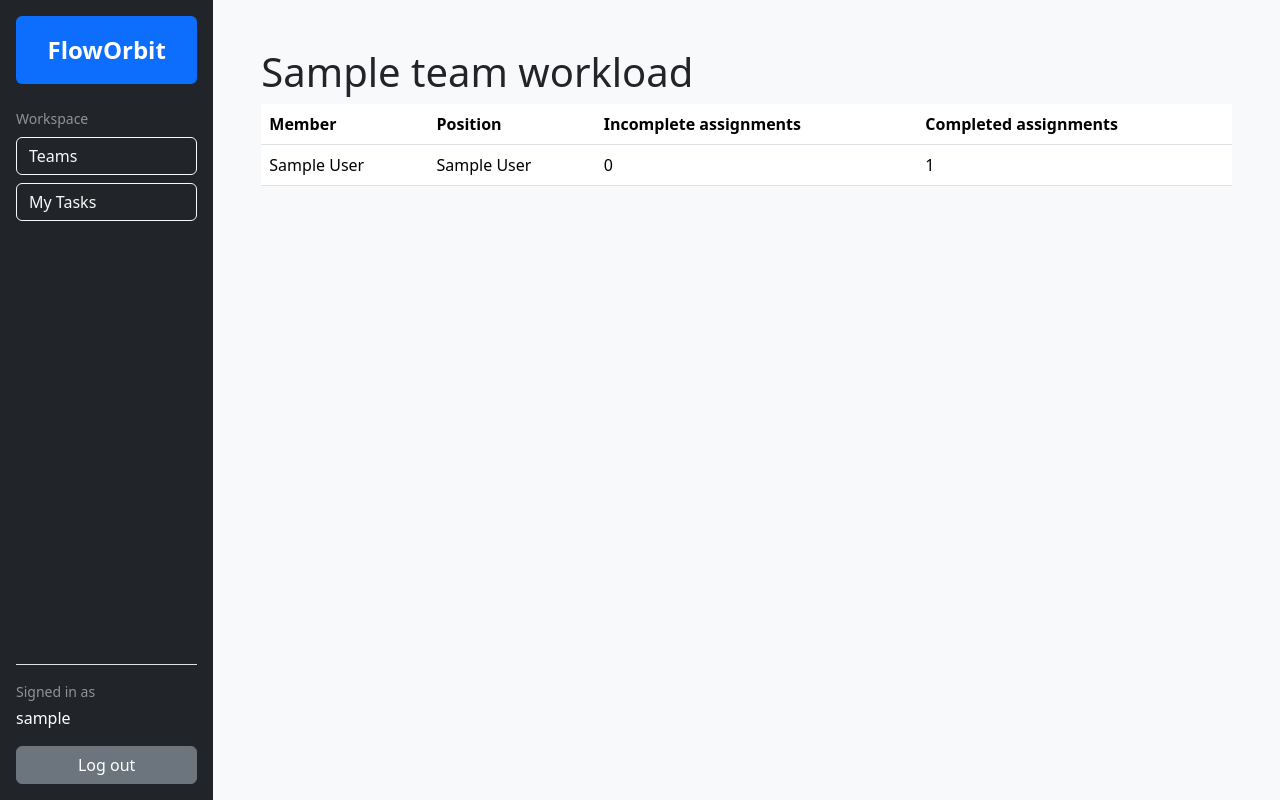
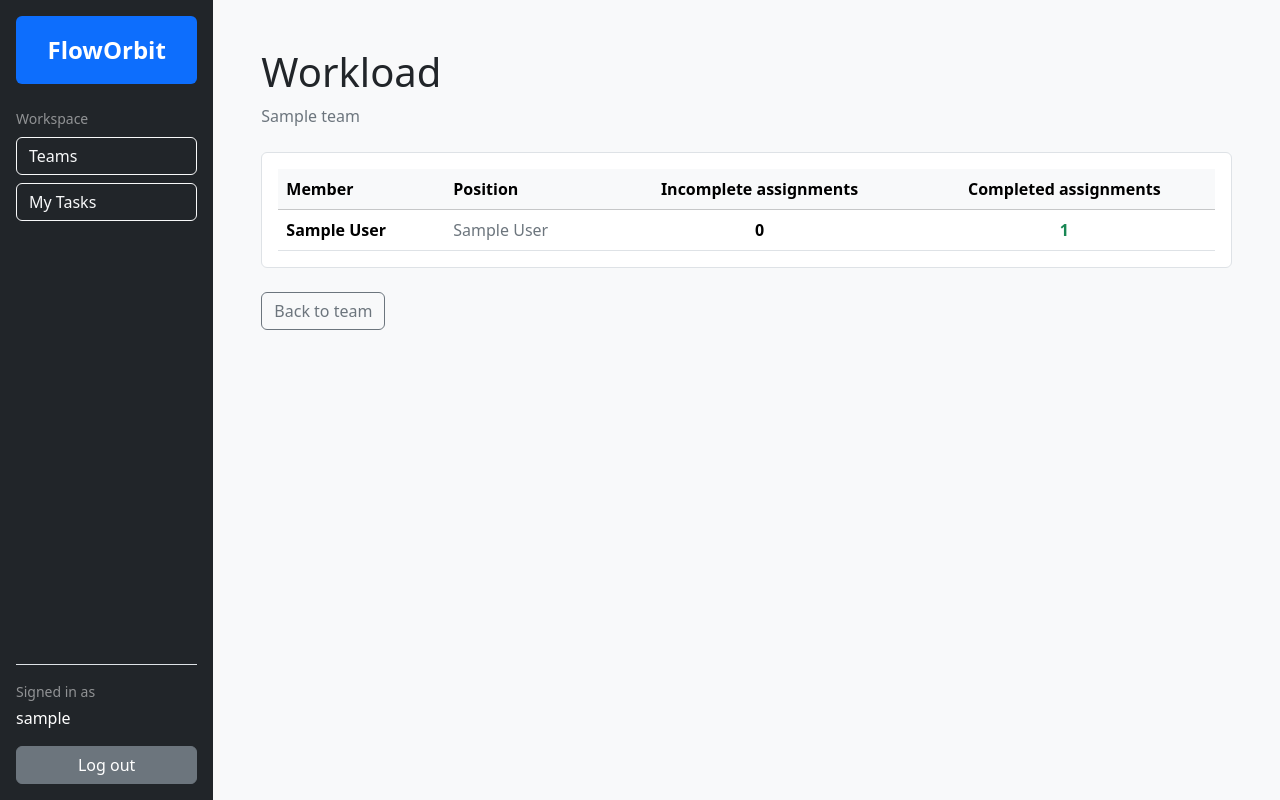
Before and after one commit to 20jofi00/floworbit-task-manager, a Django app: page /team/1/workload/ in a window 1280 px wide. Run offline with Django 5.2, Linux system fonts and the light colour scheme; a user stored in the database is signed in; tables that the repository leaves empty hold one stand-in row (values such as "Sample post").

Commit message:
update team workload layout

```diff
--- a/templates/teams/team_workload.html
+++ b/templates/teams/team_workload.html
@@ -1,45 +1,55 @@
 {% extends "base.html" %}
+{% block title %}<title>Workload</title>{% endblock %}
 
 {% block content %}
-  <h1>{{ team.name }} workload</h1>
-  <table class="table">
-    <thead>
+  <h1 class="mb-2">Workload</h1>
+  <p class="text-secondary text-break mb-4">{{ team.name }}</p>
+
+  <div class="table-responsive bg-white border rounded p-3 mb-4">
+    <table class="table table-hover align-middle mb-0">
+      <thead class="table-light">
         <tr>
           <th>Member</th>
           <th>Position</th>
-        <th>Incomplete assignments</th>
-        <th>Completed assignments</th>
+          <th class="text-center">Incomplete assignments</th>
+          <th class="text-center">Completed assignments</th>
         </tr>
       </thead>
 
       <tbody>
         {% for member in members %}
           <tr>
-          <td>
+            <td class="fw-semibold">
               {% include "includes/worker_name.html" with worker=member %}
             </td>
-          <td>
-            {% if member.position %}
-              {{ member.position }}
-            {% else %}
-              No position
-            {% endif %}
+
+            <td class="text-secondary">
+              {{ member.position|default:"No position" }}
             </td>
-          <td>
+
+            <td class="text-center fw-semibold">
               {{ member.incomplete_assignments }}
             </td>
-          <td>
+
+            <td class="text-center text-success fw-semibold">
               {{ member.completed_assignments }}
             </td>
           </tr>
         {% empty %}
           <tr>
-          <td colspan="4">
-            Team has no members yet
+            <td colspan="4" class="text-center text-secondary py-4">
+              This team has no members yet.
             </td>
           </tr>
         {% endfor %}
       </tbody>
     </table>
+  </div>
 
+  <a
+    href="{% url 'teams:team-detail' pk=team.id %}"
+    class="btn btn-outline-secondary"
+  >
+    Back to team
+  </a>
 {% endblock %}
```
Lines whose indentation alone changed are shown as unchanged.
